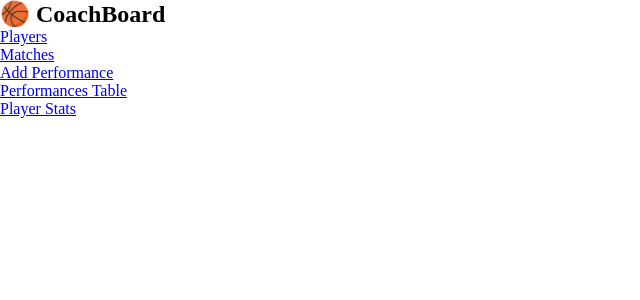
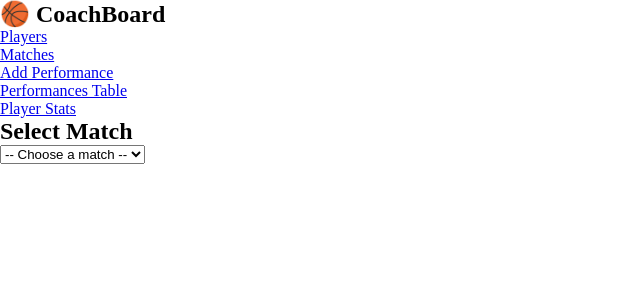
Before and after one commit to toska27/Coach_Board, a React (Create React App) app: page /performances_table in a window 1280 px wide. Shown: the top 300 px of the page, without its empty margins (0-640 px from the left). Built offline with nearby package versions, Linux system fonts and the light colour scheme.

Commit message:
added perfomanceTable

```diff
--- a/src/components/PerformanceTable.jsx
+++ b/src/components/PerformanceTable.jsx
@@ -1 +1,65 @@
-export default function PerfomanceTable() {}
+import { useContext, useState } from "react";
+import CoachContext from "../context/CoachContext";
+
+export default function PerfomanceTable() {
+  const { matches, performances } = useContext(CoachContext);
+  const [selectedMatch, setSelectedMatch] = useState("");
+
+  const filteredPerformances = performances.filter(
+    (performance) => performance.game === selectedMatch
+  );
+  const filteredMatches = matches.filter(
+    (match) => match.opponent === selectedMatch
+  );
+
+  console.log(filteredMatches);
+
+  return (
+    <div>
+      <h2>Select Match</h2>
+      <select
+        value={selectedMatch}
+        onChange={(e) => setSelectedMatch(e.target.value)}
+      >
+        <option value="">-- Choose a match --</option>
+        {matches.map((match) => {
+          return (
+            <option key={match.id} value={match.opponent}>
+              {match.opponent}
+            </option>
+          );
+        })}
+      </select>
+
+      {filteredPerformances.length > 0 && (
+        <>
+          <h2>Date: {filteredMatches[0].date}</h2>
+          <h2>
+            Result: {filteredMatches[0].score} - {filteredMatches[0].result}
+          </h2>
+          <h3>Performances</h3>
+          <table>
+            <thead>
+              <tr>
+                <th>Player</th>
+                <th>Points</th>
+                <th>Assists</th>
+                <th>Rebounds</th>
+              </tr>
+            </thead>
+            <tbody>
+              {filteredPerformances.map((perf, i) => (
+                <tr key={i}>
+                  <td>{perf.player}</td>
+                  <td>{perf.points}</td>
+                  <td>{perf.assists}</td>
+                  <td>{perf.rebounds}</td>
+                </tr>
+              ))}
+            </tbody>
+          </table>
+        </>
+      )}
+    </div>
+  );
+}
```
